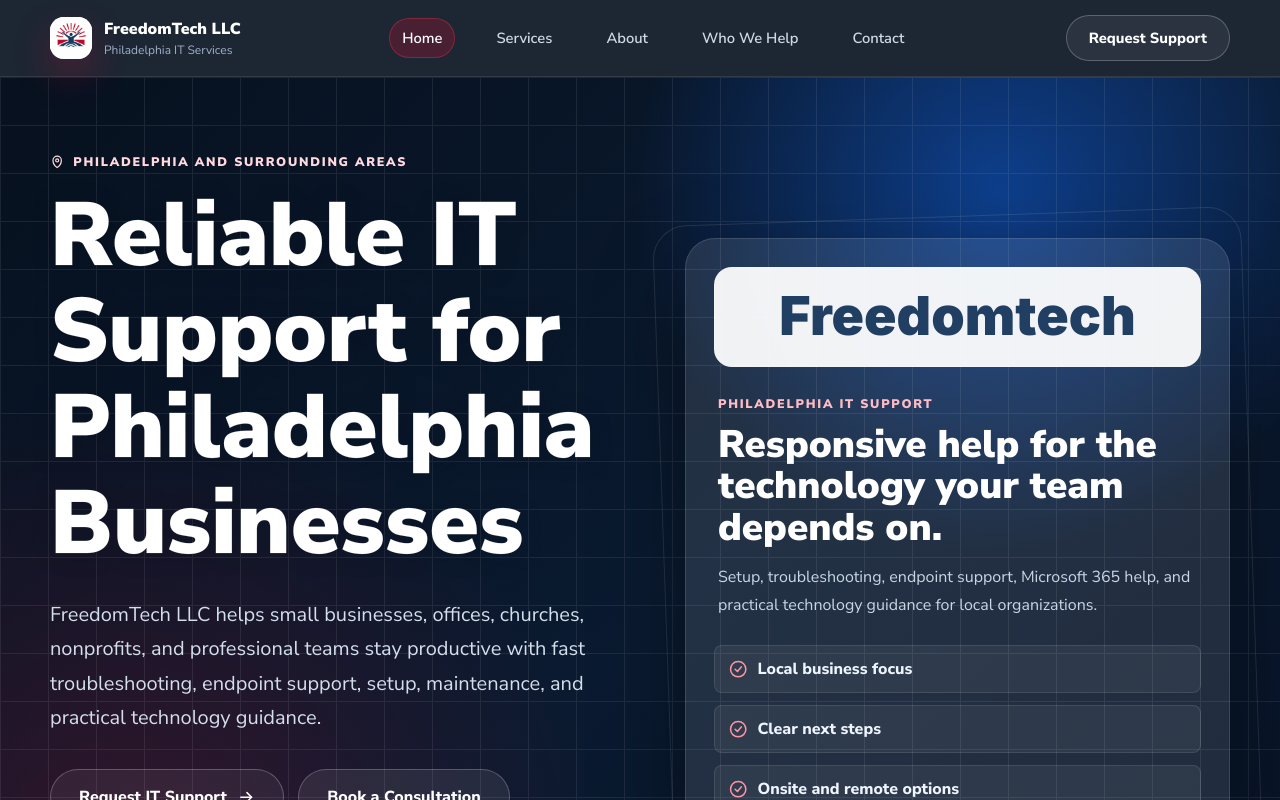
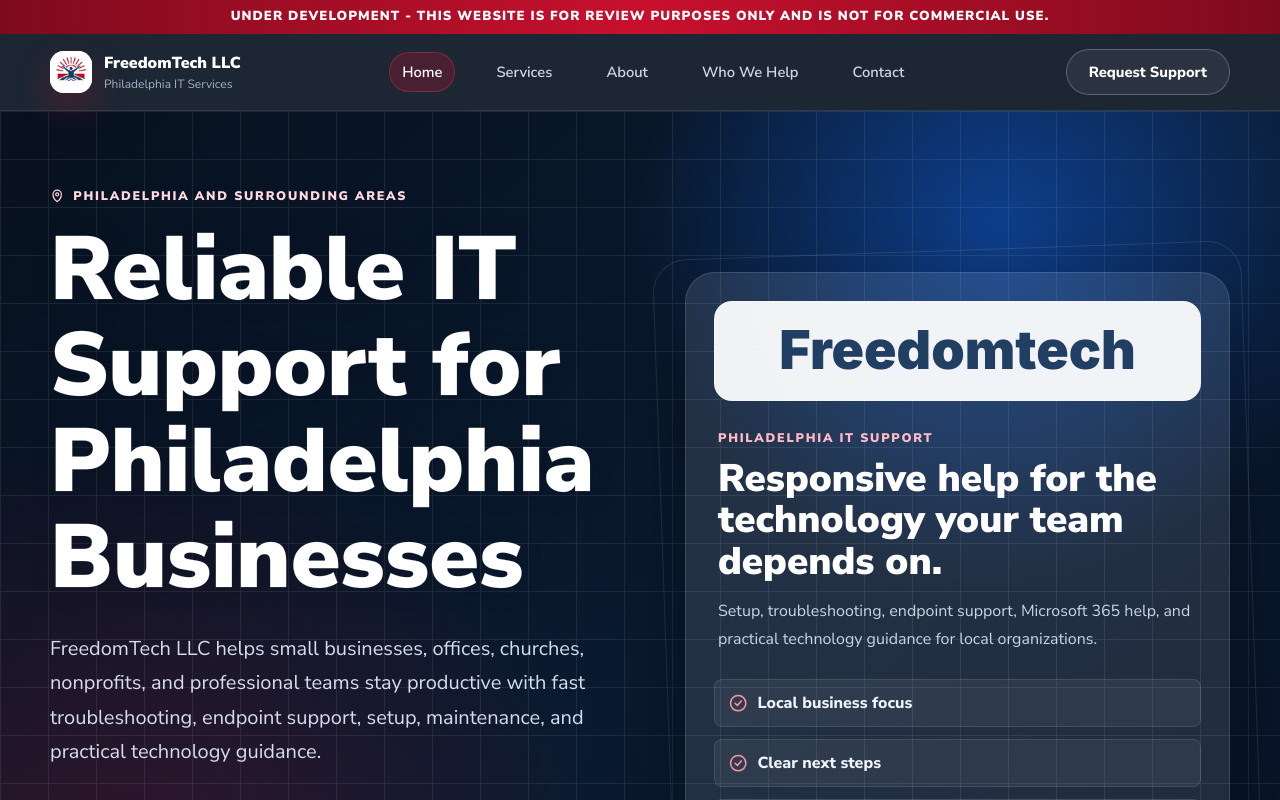
Before and after one commit to martejimez123-coder/FreedomTechEndpoint, a React (Vite) app: page / in a window 1280 px wide. Shown: the top 800 px of the page. Built offline with nearby package versions, Linux system fonts and the light colour scheme.

Commit message:
Add development notice banner

```diff
--- a/src/freedom_tech_website.jsx
+++ b/src/freedom_tech_website.jsx
@@ -156,6 +156,9 @@
     <div className="site-shell">
       <a className="skip-link" href="#main-content">Skip to main content</a>
       <header className="site-header">
+        <div className="dev-banner" role="status">
+          Under Development - This website is for review purposes only and is not for commercial use.
+        </div>
         <nav className="nav-wrap" aria-label="Primary navigation">
           <a className="brand" href={pageHref("home")} onClick={(event) => goToPage(event, "home")} aria-label="FreedomTech LLC home">
             <span className="brand-mark"><img src="/2.png" alt="" /></span>
--- a/src/styles.css
+++ b/src/styles.css
@@ -91,6 +91,22 @@
   border-bottom: 1px solid rgba(255, 255, 255, 0.09);
   background: rgba(7, 17, 31, 0.91);
   backdrop-filter: blur(18px);
+}
+
+.dev-banner {
+  min-height: 34px;
+  display: flex;
+  align-items: center;
+  justify-content: center;
+  padding: 7px 20px;
+  color: var(--white);
+  background: linear-gradient(90deg, #7e0b1d, var(--red), #7e0b1d);
+  font-size: 0.82rem;
+  font-weight: 900;
+  letter-spacing: 0.08em;
+  line-height: 1.35;
+  text-align: center;
+  text-transform: uppercase;
 }
 
 .nav-wrap {
```
Also changed, not shown: 4 other files (tests, documents, lock files or other folders).
